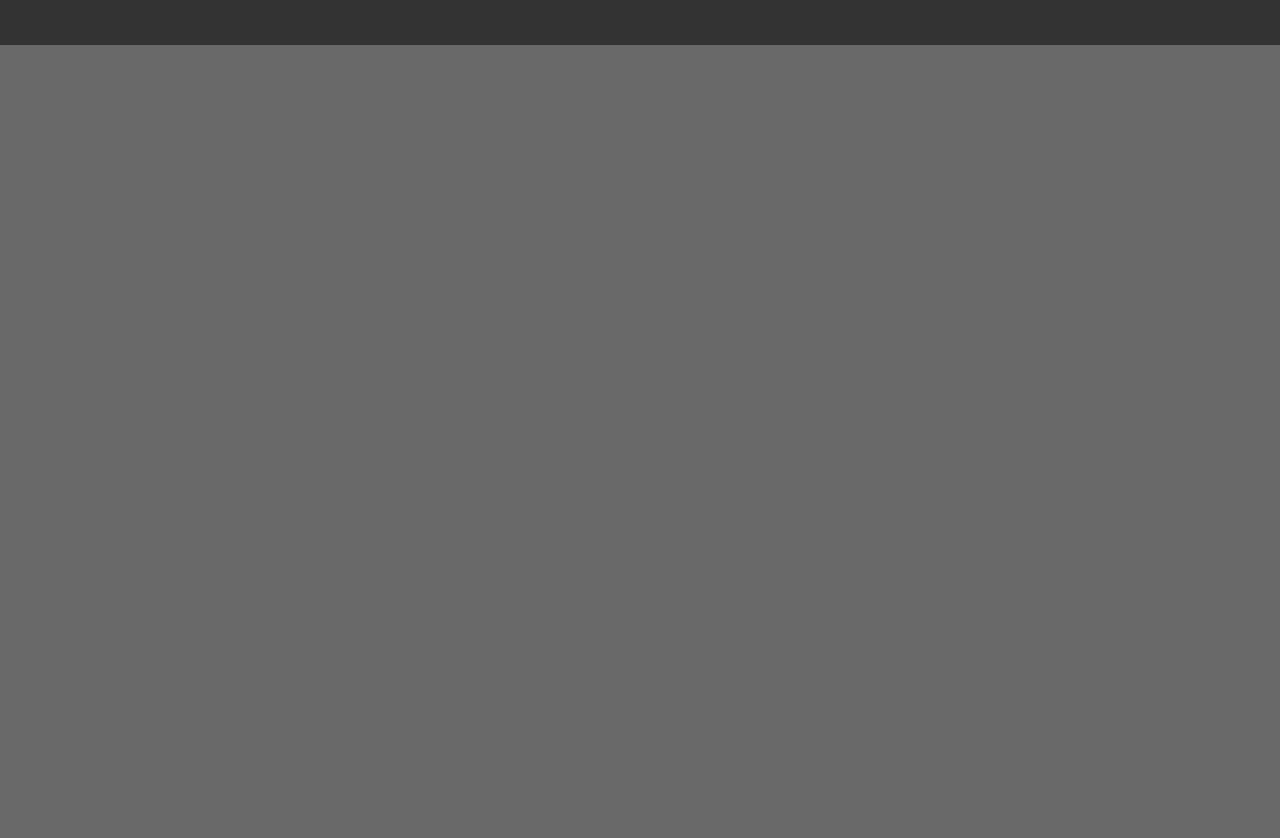
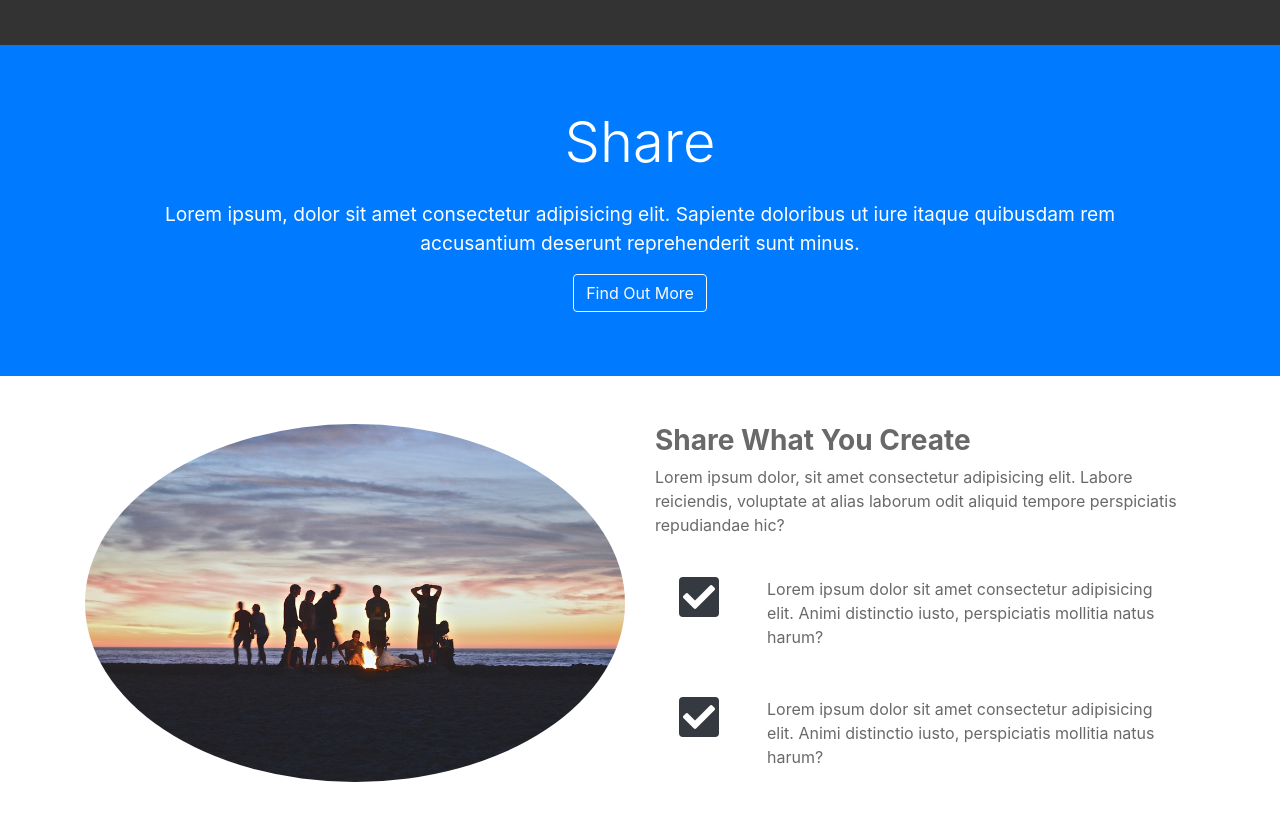
Before and after one commit to AndreiSold/BootstrapResourcesAndMocks, a website: page projects/LoopLab/index.html in a window 1280 px wide. Shown: the part 2248-3086 px from the top of the page. Before the commit the page ends 2293 px from the top, so only its background shows below. Drawn offline with nearby package versions, Linux system fonts and the light colour scheme.

Commit message:
Added the share section

```diff
--- a/projects/LoopLab/css/style.css
+++ b/projects/LoopLab/css/style.css
@@ -52,10 +52,6 @@ body {
     background-color: #333333;
 }
 
-#explore-connect-section {
-    background-color: white;
-}
-
 #explore-section .jumbotron {
     background-color: #333333;
 }
--- a/projects/LoopLab/index.html
+++ b/projects/LoopLab/index.html
@@ -132,7 +132,7 @@
 </section>
 
 <!--EXPLORE CONNECT SECTION-->
-<section id="explore-connect-section">
+<section id="explore-connect-section" class="bg-white">
     <div class="container">
         <div class="row text-grey pt-5 pb-5">
             <div class="col-md-6">
@@ -220,6 +220,58 @@
     </div>
 </section>
 
+<!--SHARE-SECTION-->
+<section id="share-section" class="bg-primary">
+    <div class="container">
+        <div class="jumbotron text-white text-center mb-0 bg-primary text-white">
+            <h1 class="display-4">
+                Share
+            </h1>
+            <div class="p-3 custom-paragraph-size">
+                Lorem ipsum, dolor sit amet consectetur adipisicing elit. Sapiente doloribus ut iure itaque quibusdam
+                rem accusantium deserunt reprehenderit sunt minus.
+            </div>
+            <button class="btn btn-primary btn-outline-light">
+                Find Out More
+            </button>
+        </div>
+    </div>
+</section>
+
+<!--SHARE CARE SECTION-->
+<section id="share-care-section" class="bg-white">
+    <div class="container">
+        <div class="row text-grey pt-5 pb-5">
+            <div class="col-md-6">
+                <img src="./img/share-section1.jpg" alt="Share Photo.jpg" class="w-100 rounded-circle">
+            </div>
+
+            <div class="col-md-6">
+                <h3 class="font-weight-bold">Share What You Create</h3>
+                <p>Lorem ipsum dolor, sit amet consectetur adipisicing elit. Labore reiciendis, voluptate at alias
+                    laborum odit aliquid tempore perspiciatis repudiandae hic? </p>
+                <div class="d-flex">
+                    <div class="p-4 align-self-start">
+                        <i class="fas fa-check fa-2x bg-dark text-white p-1 rounded-corners"></i>
+                    </div>
+                    <div class="p-4 align-self-end">
+                        Lorem ipsum dolor sit amet consectetur adipisicing elit. Animi distinctio iusto, perspiciatis
+                        mollitia natus harum?
+                    </div>
+                </div>
+                <div class="d-flex">
+                    <div class="p-4 align-self-start">
+                        <i class="fas fa-check fa-2x bg-dark text-white p-1 rounded-corners"></i>
+                    </div>
+                    <div class="p-4 align-self-end">
+                        Lorem ipsum dolor sit amet consectetur adipisicing elit. Animi distinctio iusto, perspiciatis
+                        mollitia natus harum?
+                    </div>
+                </div>
+            </div>
+        </div>
+    </div>
+</section>
 
 <!--SCRIPTS-->
 <script src="http://code.jquery.com/jquery-3.3.1.min.js" integrity="sha256-FgpCb/KJQlLNfOu91ta32o/NMZxltwRo8QtmkMRdAu8="
```
